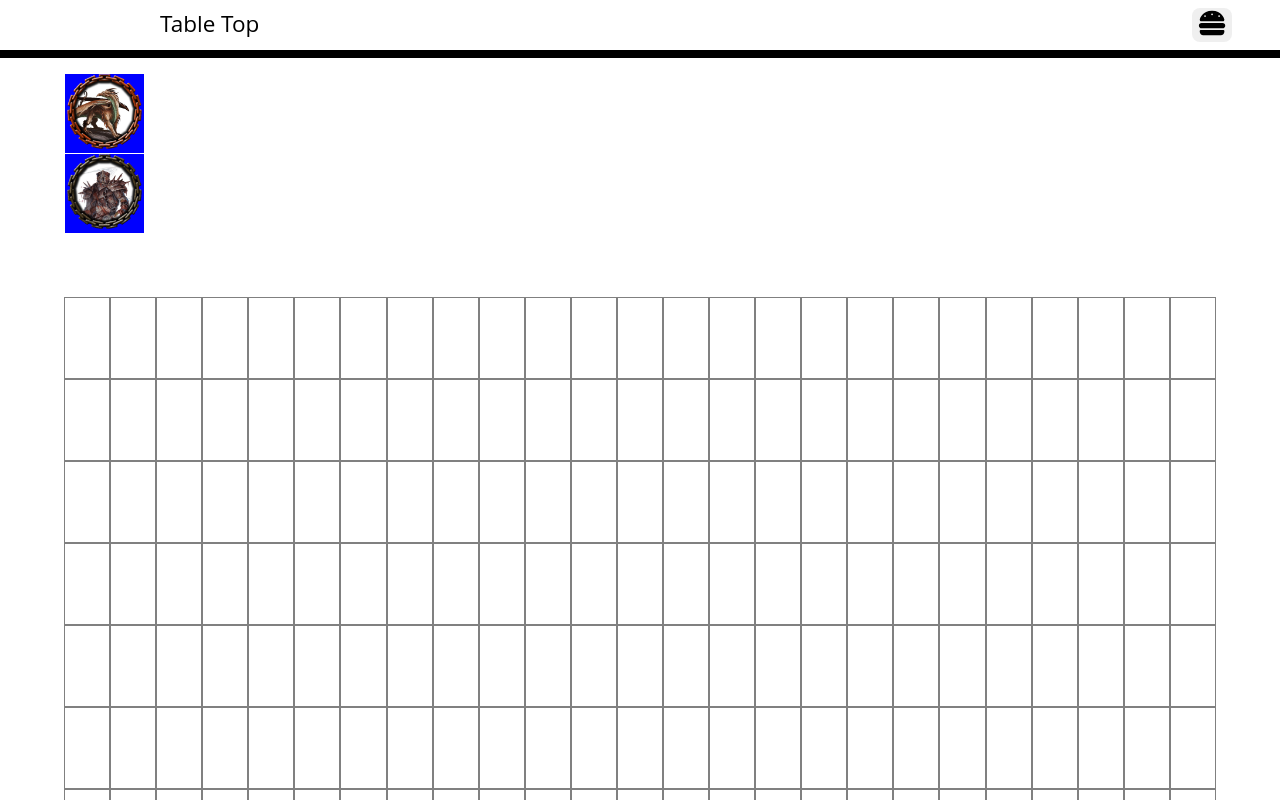
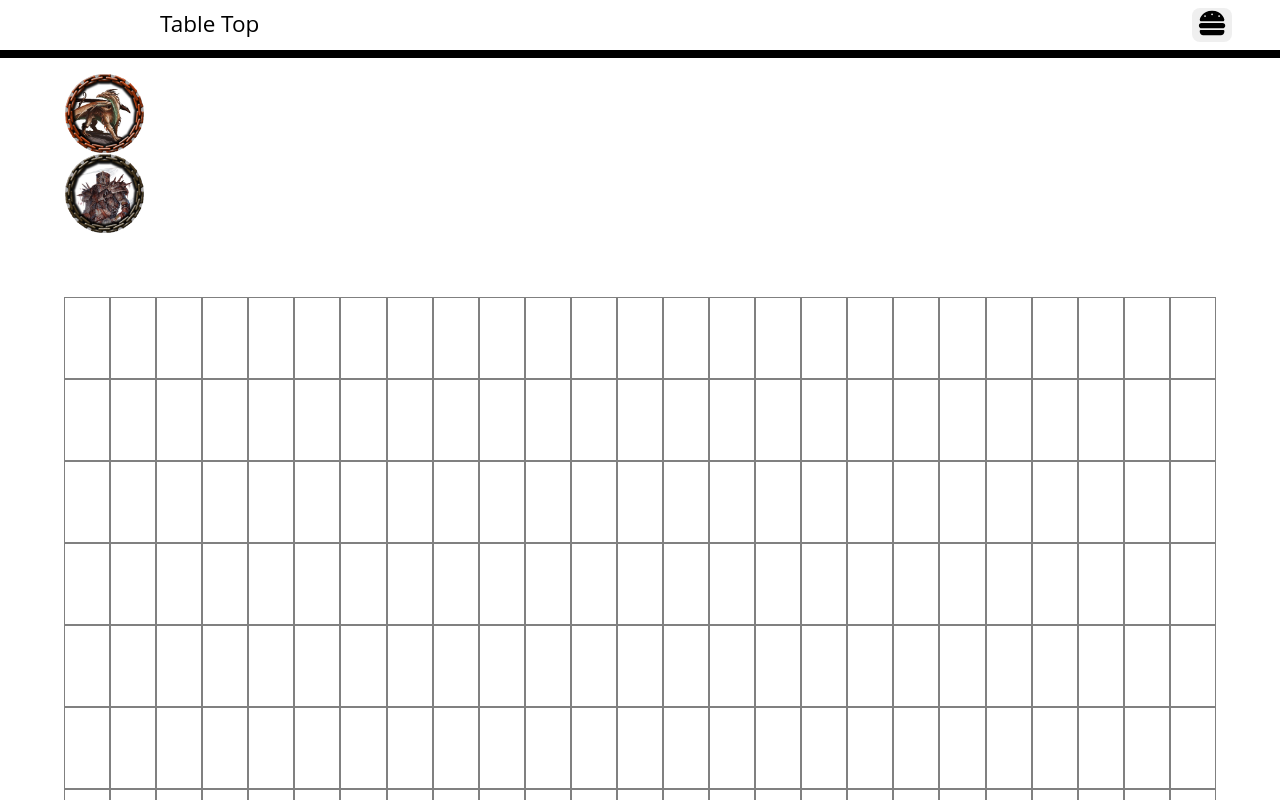
Before and after one commit to tlonergan/table-top, a React (Create React App) app: page / in a window 1280 px wide. Shown: the top 800 px of the page. Built offline with nearby package versions, Linux system fonts and the light colour scheme.

Commit message:
Playing dress up

```diff
--- a/src/components/token.jsx
+++ b/src/components/token.jsx
@@ -15,9 +15,9 @@ const Token = ({state, parentAtom}) => {
         });
     }, [parent]);
 
-    useEffect(() => {
-        updatePreviousParent();
-    }, [token]);
+    // useEffect(() => {
+    //     updatePreviousParent();
+    // }, [token]);
 
     const [, drag] = useDrag(() =>({
         type: DraggableItemTypes.TOKEN,
@@ -36,7 +36,6 @@ const Token = ({state, parentAtom}) => {
         if(parentPostion.x != tokenPosition.x || parentPostion.y != tokenPosition.y){
             console.log("Position changed");
 
-            // parent.tokenAtom = null;
             setParent(prev => {
                 let newParent = ({...prev});
                 newParent.tokenAtom = null;
--- a/src/index.css
+++ b/src/index.css
@@ -246,13 +246,14 @@ a {
 }
 
 .token {
-  background-color: blue;
+  border-radius: 100%;
+  background-color: darkgray;
   height: 79px;
   width: 79px;
   margin: .5px;
 }
 
 .token > img{
-  height: 75px;
-  width: 75px;
+  height: 79px;
+  width: 79px;
 }
```
